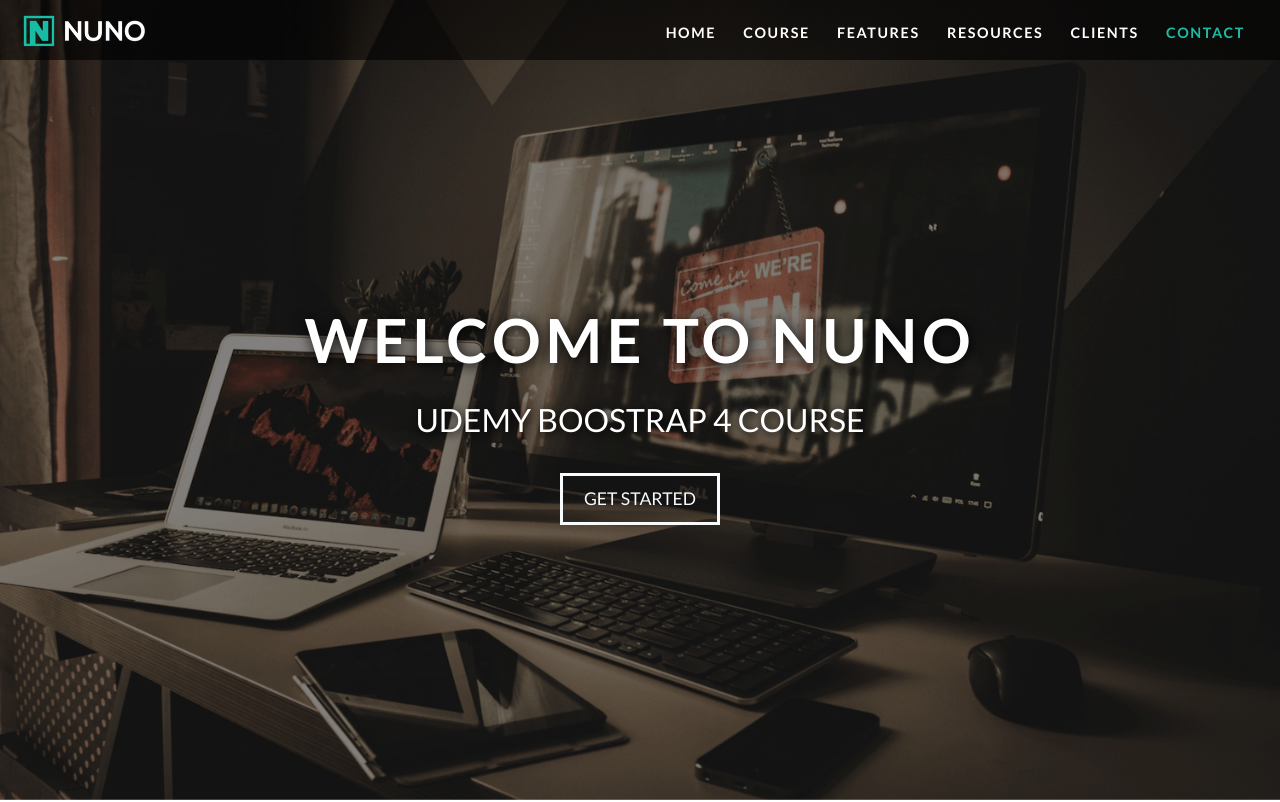
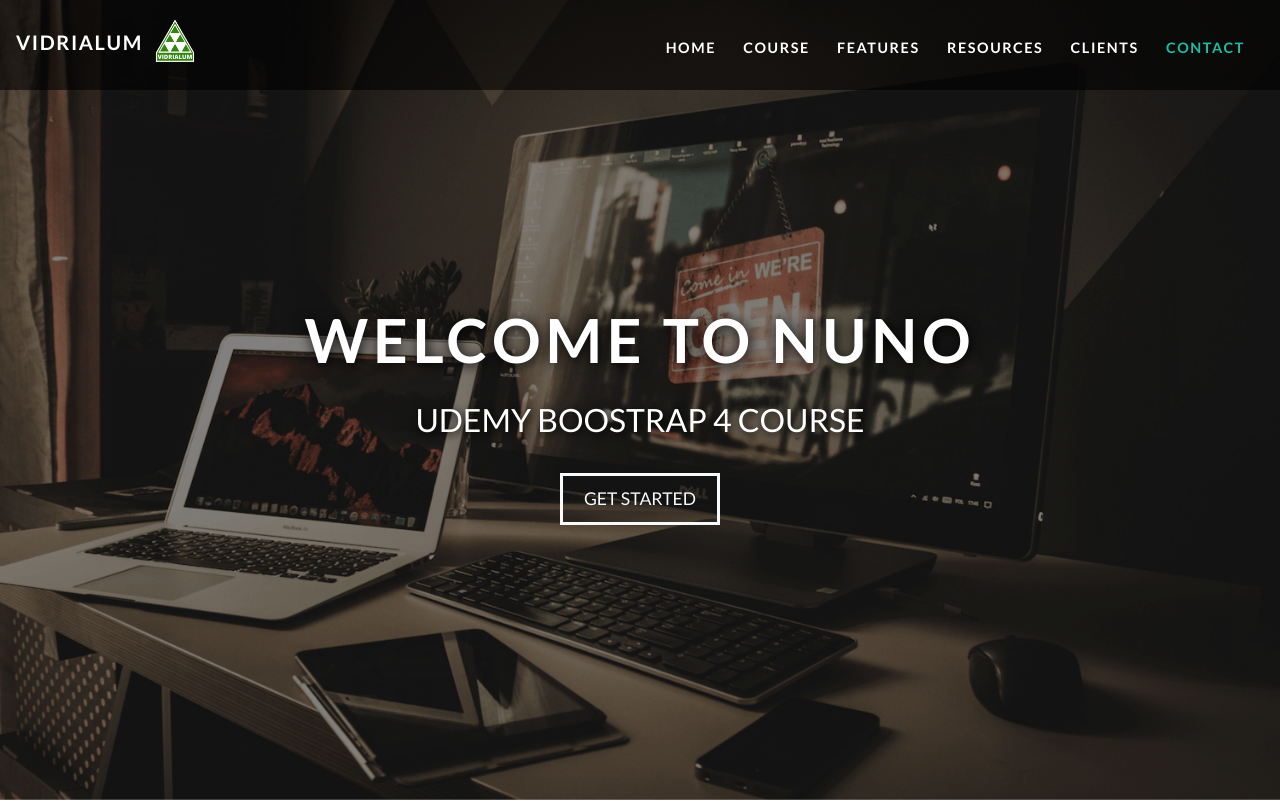
Before and after one commit to nmachado03/Landing-page-boostrap4, a plain HTML site: page index.html in a window 1280 px wide. Shown: the top 802 px of the page. Drawn offline with Linux system fonts and the light colour scheme.

Commit message:
Agregue icono a pestania

```diff
--- a/index.html
+++ b/index.html
@@ -10,7 +10,7 @@
 	<link rel="stylesheet" href="css/fixed.css">
 	<meta name="description" content="Pagina web responsive para Vidrialum">
 	<meta property="og:locale" content="es_ES">
-	<link rel="shortcout icon" sizes="32x32" href="">
+	<link rel="shortcout icon" sizes="32x32" href="./img/VIDRIALUM.png">
 </head>
 
 <body data-spy="scroll" data-target="#navbarResponsive" data-offset="0">
@@ -18,7 +18,7 @@
 	<header id="home">
 		<!-- Navigation -->
 		<nav class="navbar navbar-expand-md navbar-dark bg-dark fixed-top">
-			<a href="#" class="navbar-brand"><img src="./img/nuno.png" alt=""></a>
+			<a href="#" class="navbar-brand"><span>Vidrialum</span><img src="./img/VIDRIALUM.png" alt=""></a>
 			<a class="nav-icon" data-toggle="collapse" data-target="#navbarResponsive" >
 				<span></span><span></span><span></span>
 			</a>
@@ -255,7 +255,7 @@
 				<p>(+598) 098 765 897 <br> email@vidrialum.com</p>
 				<a href="" target="_blank"><i class="fab fa-facebook-square"></i></a>
 				<a href="https://api.whatsapp.com/send?phone=59897313773" target="_blank"><i
-						class="fab fa-whatsapp-square""></i></a>
+						class="fab fa-whatsapp-square"></i></a>
 					<a href="" target=" _blank"><i class="fab fa-instagram"></i></a>
 			</div>
 			<div class="col-md-5 align-items-center text-center">
--- a/style.css
+++ b/style.css
@@ -20,7 +20,7 @@ body{
   background: rgba(0, 0, 0, 0.6) !important;
 }
 .navbar-brand img{
-  height: 2rem;
+  height: 4rem;
 }
 .navbar-nav li{
   padding-right: .7rem;
```
